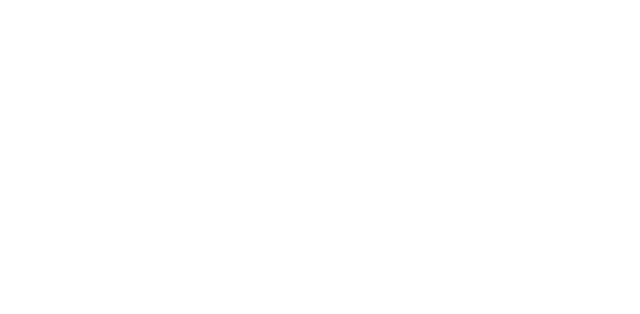
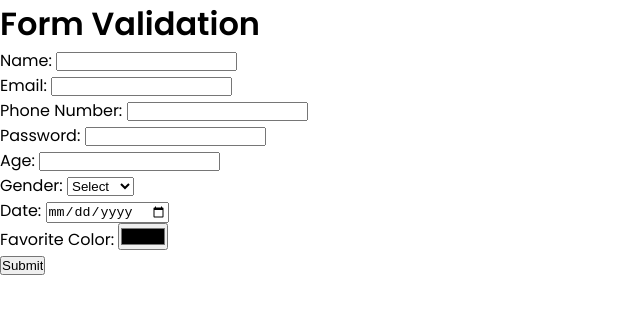
Before and after one commit to Rudraprasad-Mohapatra/PPT, a plain HTML site: page WebDevelopment/Sunday_Assignment_Solution/Question_5/index.html in a window 1280 px wide. Shown: the whole page, without its empty margins (0-640 px from the left). Drawn offline with Linux system fonts and the light colour scheme.

Commit message:
Question-5 Completed

```diff
--- a/WebDevelopment/Sunday_Assignment_Solution/Question_5/index.html
+++ b/WebDevelopment/Sunday_Assignment_Solution/Question_5/index.html
@@ -1,14 +1,60 @@
 <!DOCTYPE html>
 <html lang="en">
+
 <head>
     <meta charset="UTF-8">
     <meta http-equiv="X-UA-Compatible" content="IE=edge">
     <meta name="viewport" content="width=device-width, initial-scale=1.0">
-    <title>Title</title>
+    <title>Form-Validation</title>
     <link rel="stylesheet" href="./style.css">
 </head>
+
 <body>
+    <h1>Form Validation</h1>
 
+    <form action="" id="myForm" onsubmit="validateForm(event)">
+
+        <label for="name">Name:</label>
+        <input type="text" id="name" required>
+        <br>
+
+        <label for="email">Email:</label>
+        <input type="email" id="email" required>
+        <br>
+
+        <label for="phone">Phone Number:</label>
+        <input type="tel" id="phone" pattern="[0-9]{10}" required>
+        <br>
+
+        <label for="password">Password:</label>
+        <input type="password" id="password" required>
+        <br>
+
+        <label for="age">Age:</label>
+        <input type="number" id="age" required>
+        <br>
+
+        <label for="gender">Gender:</label>
+        <select id="gender" required>
+            <option value="">Select</option>
+            <option value="male">Male</option>
+            <option value="female">Female</option>
+            <option value="other">Other</option>
+        </select>
+        <br>
+
+        <label for="date">Date:</label>
+        <input type="date" id="date" required>
+        <br>
+
+        <label for="color">Favorite Color:</label>
+        <input type="color" id="color" required>
+        <br> <!---->
+
+        <input type="submit" value="Submit">
+
+    </form>
 </body>
 <script src="./script.js"></script>
+
 </html>
--- a/WebDevelopment/Sunday_Assignment_Solution/Question_5/script.js
+++ b/WebDevelopment/Sunday_Assignment_Solution/Question_5/script.js
@@ -0,0 +1,79 @@
+function validateForm(event) {
+    event.preventDefault();
+
+    // Get form field values
+    let name = document.getElementById("name").value;
+    let email = document.getElementById("email").value;
+    let phone = document.getElementById("phone").value;
+    let password = document.getElementById("password").value;
+    let age = document.getElementById("age").value;
+    let gender = document.getElementById("gender").value;
+    let date = document.getElementById("date").value;
+    let color = document.getElementById("color").value;
+
+    // Validate name (non-empty)
+    if (name === "") {
+        showError("name", "Name is required");
+        return false;
+    }
+
+    // Validate email
+    if (!validateEmail(email)) {
+        showError("email", "Invalid email address");
+        return false;
+    }
+
+    // Validate phone number (10 digits)
+    if (!validatePhoneNumber(phone)) {
+        showError("phone", "Invalid phone number");
+        return false;
+    }
+
+    // Validate password (at least 8 characters)
+    if (password.length < 8) {
+        showError("password", "Password must be at least 8 characters long");
+        return false;
+    }
+
+    // Validate age (must be a positive number)
+    if (age <= 0) {
+        showError("age", "Age must be a positive number");
+        return false;
+    }
+    // Validate gender (must be selected)
+    if (gender === "") {
+        showError("gender", "Gender must be selected");
+        return false;
+    }
+
+    // Validate date (must be in the past)
+    var today = new Date().toISOString().slice(0, 10);
+    if (date > today) {
+        showError("date", "Invalid date");
+        return false;
+    }
+
+    // Validation passed, submit the form
+    alert("Form submitted successfully!");
+    document.getElementById("myForm").reset(); // Reset form fields
+    return true;
+}
+
+function showError(fieldId, errorMessage) {
+    let field = document.getElementById(fieldId);
+    field.classList.add("error");
+    let errorSpan = document.createElement("span");
+    errorSpan.classList.add("error");
+    errorSpan.innerHTML = errorMessage;
+    field.parentNode.insertBefore(errorSpan, field.nextSibling);
+}
+
+function validateEmail(email) {
+    var emailRegex = /^[^\s@]+@[^\s@]+\.[^\s@]+$/;
+    return emailRegex.test(email);
+}
+
+function validatePhoneNumber(phone) {
+    var phoneRegex = /^\d{10}$/;
+    return phoneRegex.test(phone);
+}
--- a/WebDevelopment/Sunday_Assignment_Solution/Question_5/style.css
+++ b/WebDevelopment/Sunday_Assignment_Solution/Question_5/style.css
@@ -1,11 +1,18 @@
 @import url('https://fonts.googleapis.com/css2?family=Poppins:wght@200;400;600&display=swap');
-*{
-    box-sizing:border-box;
+
+* {
+    box-sizing: border-box;
+    margin: 0;
+    padding: 0;
 }
 
 
 /* body */
-body{
+body {
     font-family: 'Poppins', sans-serif;
-    margin:0;
+
 }
+
+.error {
+    color: red;
+}
```
